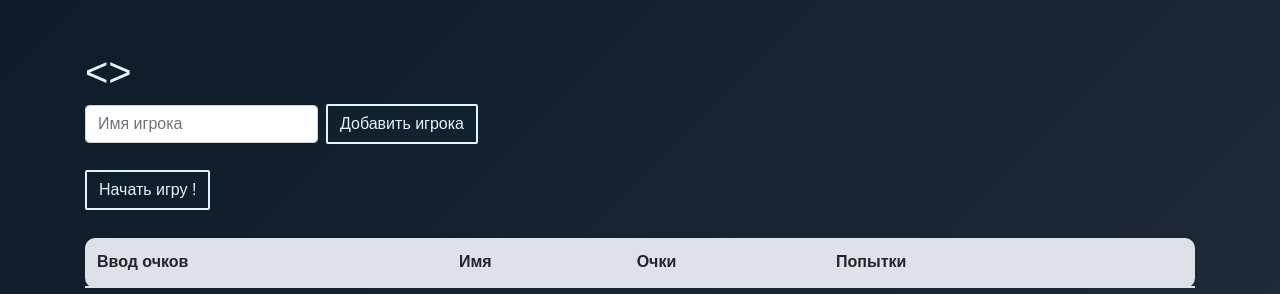
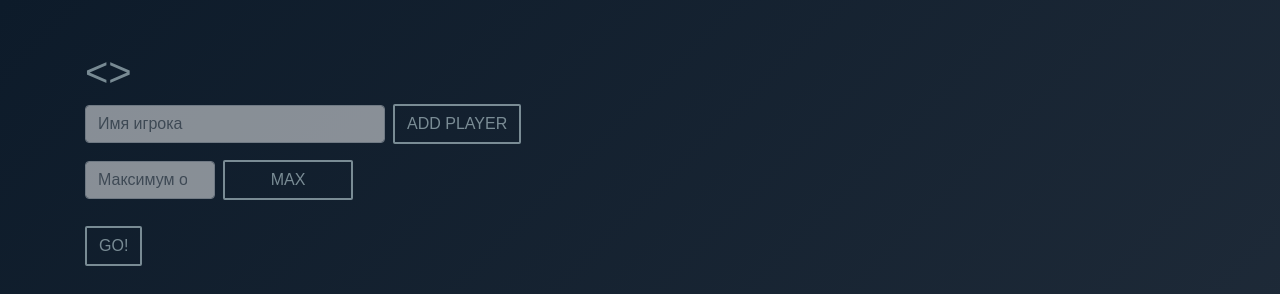
Before and after one commit to vvnbel/gameDarts, a FastAPI app: page / in a window 1280 px wide. Shown: the top 294 px of the page. Run offline with FastAPI, Linux system fonts and the light colour scheme; lists and menus that the app fills with data are empty; some libraries are stand-ins or nearby versions.

Commit message:
release version 1.0 - fixed bugs, updated design, improved functionality

```diff
--- a/models.py
+++ b/models.py
@@ -5,6 +5,6 @@ class Player(Base):
     __tablename__ = "players"
     id = Column(Integer, primary_key=True, index=True)
     name = Column(String, index=True)
-    points = Column(Integer, default=501)
+    points = Column(Integer, default=301)
     attempts = Column(Integer, default=0)
     points_per_attempt = Column(PickleType, default=[])
--- a/savedfiles/index.html
+++ b/savedfiles/index.html
@@ -52,6 +52,7 @@
         <input type="text" id="name" class="form-control mr-2" placeholder="Имя игрока">
         <button type="button" class="btn btn-custom" onclick="addPlayer()">Добавить игрока</button>
     </form>
+        <input type="number" id="max-points" class="form-control mr-2" placeholder="Максимум очков" value="501">
      <button type="button" class="btn btn-custom" onclick="resetGame()">Сбросить результаты</button>
 
     <h2></h2>
--- a/templates/index.html
+++ b/templates/index.html
@@ -5,10 +5,23 @@
     <link href="https://stackpath.bootstrapcdn.com/bootstrap/4.5.2/css/bootstrap.min.css" rel="stylesheet">
     <link rel="stylesheet" type="text/css" href="/static/styles.css">
     <style>
+        form input:focus,
+        form button:focus {
+            opacity: 1 !important;  /* Убираем прозрачность */
+        }
+
+        form input,
+        form button {
+            opacity: 1;
+            transition: opacity 0.3s;
+        }
         body {
             background: linear-gradient(135deg, #0d1b2a, #1e2a38);
             color: #ffffff;
             font-family: 'Orbitron', sans-serif;
+        }
+        body > *:not(table) {
+            opacity: 0.5;
         }
         h1, h2 {
             color: #e0f7fa;
@@ -16,6 +29,7 @@
         .table {
             background: #dee2e6;
             border-radius: 10px;
+            opacity: 1
         }
         .table th, .table td {
             border: 0px solid rgba(255, 255, 255, 0.2);
@@ -96,6 +110,7 @@
             color: #e0f7fa;
             text-align: center;
             box-shadow: 0 0 15px rgba(0, 0, 0, 0.5);
+            opacity: 1;
         }
         #winner-popup h3 {
             margin-bottom: 20px;
@@ -105,6 +120,18 @@
             display: block;
             width: 100%;
         }
+        #name {
+            width: 300px;
+        }
+
+        .btn-max {
+            width: 150px;
+        }
+
+        /* Adjust max points input size */
+        #max-points {
+            width: 150px;
+        }
 
 
     </style>
@@ -112,11 +139,17 @@
 <body class="container">
     <h1 class="mt-5"><></h1>
     <form id="player-form" class="form-inline mb-3">
-        <input type="text" id="name" class="form-control mr-2" placeholder="Имя игрока">
-        <button type="button" class="btn btn-custom" onclick="addPlayer()">Добавить игрока</button>
+        <input type="text" id="name" class="form-control mr-2" placeholder="Имя игрока" onkeypress="handleKeyPress(event, 'name')">
+        <button type="button" class="btn btn-custom" onclick="addPlayer()">ADD PLAYER</button>
     </form>
 
-    <button type="button" class="btn btn-custom" onclick="resetGame()" style="margin: 10px 0px 20px 0px;">Начать игру !</button>
+    <div class="form-inline mb-3">
+        <input type="number" id="max-points" class="form-control mr-2" placeholder="Максимум очков" style="width: 130px" onkeypress="handleKeyPress(event, 'max-points')">
+        <button type="button" class="btn btn-custom btn-max" onclick="setMaxPoints()" style="width: 130px;">MAX</button>
+    </div>
+
+
+    <button type="button" class="btn btn-custom" onclick="resetGame()" style="margin: 10px 0px 20px 0px;">GO!</button>
     <h2></h2>
     <table class="table table-striped">
         <thead>
@@ -144,7 +177,7 @@
                             <span>{{ points }}</span>{% if not loop.last %}, {% endif %}
                         {% endfor %}
                     </td>
-                    <td><button class="btn btn-danger btn-custom" onclick="deletePlayer({{ player.id }})">Удалить</button></td>
+                    <td><button class="btn btn-danger btn-custom" onclick="deletePlayer({{ player.id }})">X</button></td>
                 </tr>
             {% endfor %}
         </tbody>
@@ -160,14 +193,25 @@
 
     <script>
         let currentInputIndex = 0;
+        let isAddingPlayer = false;
 
         async function addPlayer() {
-            const name = document.getElementById('name').value;
+            if (isAddingPlayer) return;  // Предотвращение двойного вызова
+            isAddingPlayer = true;
+
+            const name = document.getElementById('name').value.trim();
+            if (!name) {
+                alert("Введите имя игрока!");
+                isAddingPlayer = false;
+                return;
+            }
+
             const response = await fetch('/players/', {
                 method: 'POST',
                 headers: { 'Content-Type': 'application/json' },
                 body: JSON.stringify({ name })
             });
+
             const player = await response.json();
             const playerList = document.getElementById('player-list');
             const newRow = `<tr id="player-${player.id}">
@@ -182,14 +226,22 @@
                                 <td><button class="btn btn-danger btn-custom" onclick="deletePlayer(${player.id})">Удалить</button></td>
                             </tr>`;
             playerList.innerHTML += newRow;
+
             document.getElementById('name').value = '';
-            updateInputState();
+            isAddingPlayer = false;
         }
 
-        function handleKeyPress(event, playerId) {
+        function handleKeyPress(event, fieldId) {
             if (event.key === 'Enter') {
                 event.preventDefault();
-                addPoints(playerId);
+                if (fieldId === 'name') {
+                    addPlayer();
+
+                } else if (fieldId === 'max-points') {
+                    setMaxPoints();
+                } else {
+                    addPoints(fieldId);
+                }
             }
         }
 
@@ -197,12 +249,16 @@
             const inputField = document.getElementById(`input-points-${playerId}`);
             const inputValues = inputField.value.split(',').map(Number).filter(n => !isNaN(n));
             const points = inputValues[inputValues.length - 1];
+
             const response = await fetch(`/players/${playerId}/points?points=${points}`, {
                 method: 'POST'
             });
+
             const result = await response.json();
             const pointsCell = document.getElementById(`points-${playerId}`);
             const attemptsCell = document.getElementById(`attempts-${playerId}`);
+
+            // Проверяем, если пришло сообщение (например, об окончании игры)
             if (result.message) {
                 const winnerMessage = document.getElementById('winner-message');
                 winnerMessage.innerText = result.message;
@@ -210,15 +266,28 @@
                 winnerMessage.classList.add('show');
                 showWinnerMessage(result.message);
             }
+
             if (result.player) {
-                pointsCell.innerText = result.player.points;
-                attemptsCell.innerText = result.player.attempts;
-                inputField.value += ', '; // Добавляем запятую и пробел для следующего ввода
-                if (result.player.points <= 0) {
-                    pointsCell.style.color = 'green'; // Highlight winner points
-                    pointsCell.parentElement.classList.add('highlight-winner'); // Highlight winner row
-                    showWinnerPopup(result.player.name);
+                // Если введено больше очков, чем нужно, ход игнорируется
+                if (result.player.points < 0) {
+                    alert('Ход не засчитан: игрок ввел больше очков, чем нужно.');
+                    // Обнуляем результат текущего ввода
+                    inputField.value = '';
+                } else {
+                    // Обновляем отображение очков и попыток, если ход корректен
+                    pointsCell.innerText = result.player.points;
+                    attemptsCell.innerText = result.player.attempts;
+                    inputField.value += ', '; // Добавляем запятую и пробел для следующего ввода
+
+                    // Если игрок выиграл (набрал 0 очков)
+                    if (result.player.points <= 0) {
+                        pointsCell.style.color = 'green'; // Подсветить очки победителя
+                        pointsCell.parentElement.classList.add('highlight-winner'); // Подсветить строку победителя
+                        showWinnerPopup(result.player.name);
+                    }
                 }
+
+                // Передаем ход следующему игроку в любом случае
                 updateInputState();
             }
         }
@@ -259,8 +328,11 @@
         }
 
         async function resetGame() {
+            const maxPoints = document.getElementById('max-points').value || 501;
             const response = await fetch('/reset/', {
-                method: 'POST'
+                method: 'POST',
+                headers: { 'Content-Type': 'application/json' },
+                body: JSON.stringify({ max_points: maxPoints })
             });
             const result = await response.json();
             if (result.message) {
@@ -272,7 +344,8 @@
                     const attemptsCell = row.getElementsByTagName('td')[3];
                     const historyCell = row.getElementsByTagName('td')[4];
                     const inputField = row.getElementsByTagName('td')[0].getElementsByTagName('input')[0];
-                    pointsCell.innerText = 501;
+                    pointsCell.innerText = maxPoints;
+                    pointsCell.innerText = '';
                     attemptsCell.innerText = 0;
                     inputField.value = ''; // Reset points history in input field
                     row.classList.remove('highlight-winner'); // Reset background color
@@ -292,6 +365,25 @@
                 playerRow.remove();
             }
         }
+
+        async function setMaxPoints() {
+            const maxPoints = document.getElementById('max-points').value || 501;
+            alert(`Максимальные очки установлены: ${maxPoints}`);
+            const response = await fetch('/players/', { method: 'GET' });
+            const players = await response.json();
+            players.forEach(player => {
+                const pointsCell = document.getElementById(`points-${player.id}`);
+                pointsCell.innerText = maxPoints; // Update the points column to reflect new max points
+                pointsCell.style.color = ''; // Reset the color just in case
+        });
+        }
+
+        document.getElementById('name').addEventListener('keypress', function(event) {
+            if (event.key === 'Enter') {
+                event.preventDefault(); // Остановить стандартное поведение (передача фокуса)
+                addPlayer(); // Вызвать функцию добавления игрока
+            }
+        });
     </script>
 </body>
 </html>
```
Also changed, not shown: crud.py (+7 -4 lines), routers/game.py (+10 -6 lines), schemas.py (+8 -0 lines), main.py (line endings or trailing spaces).
